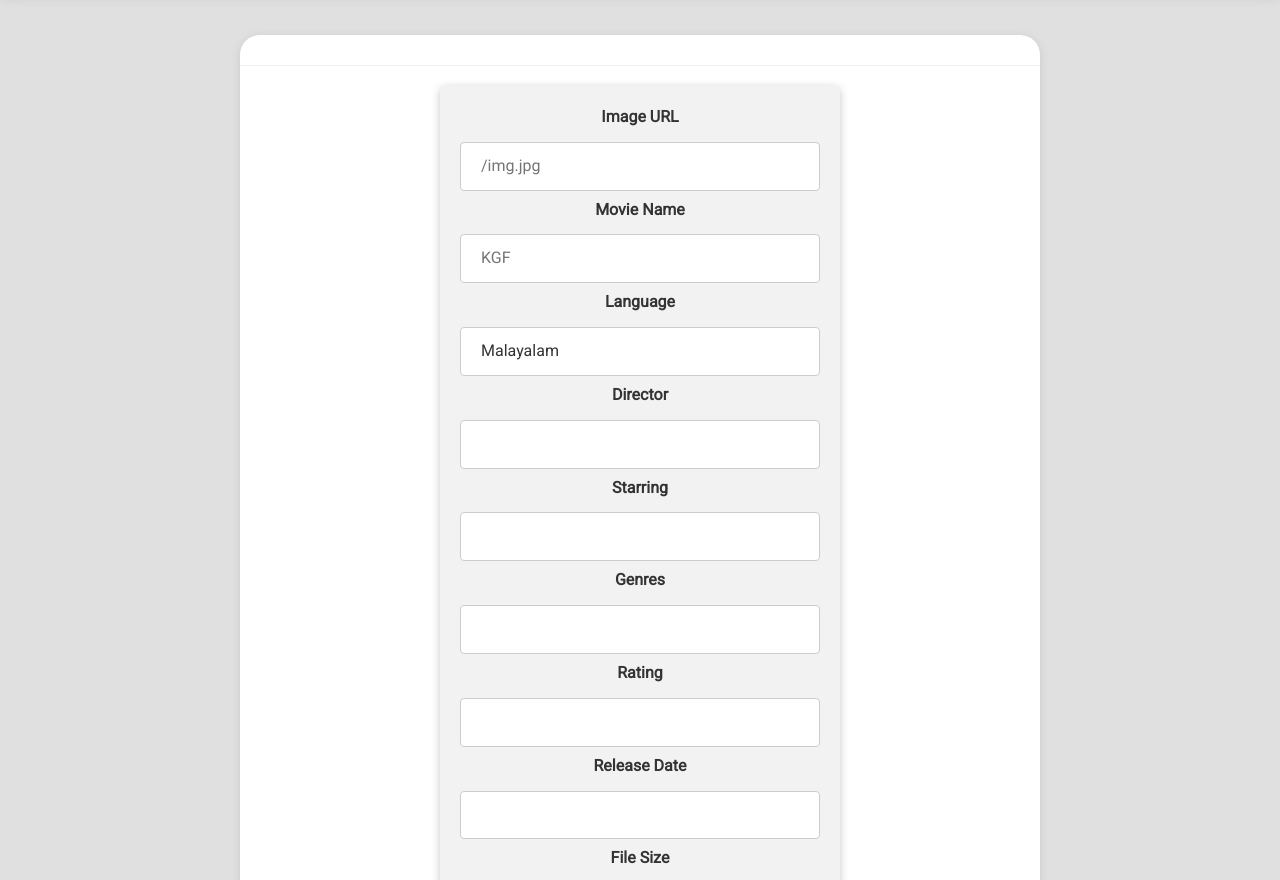
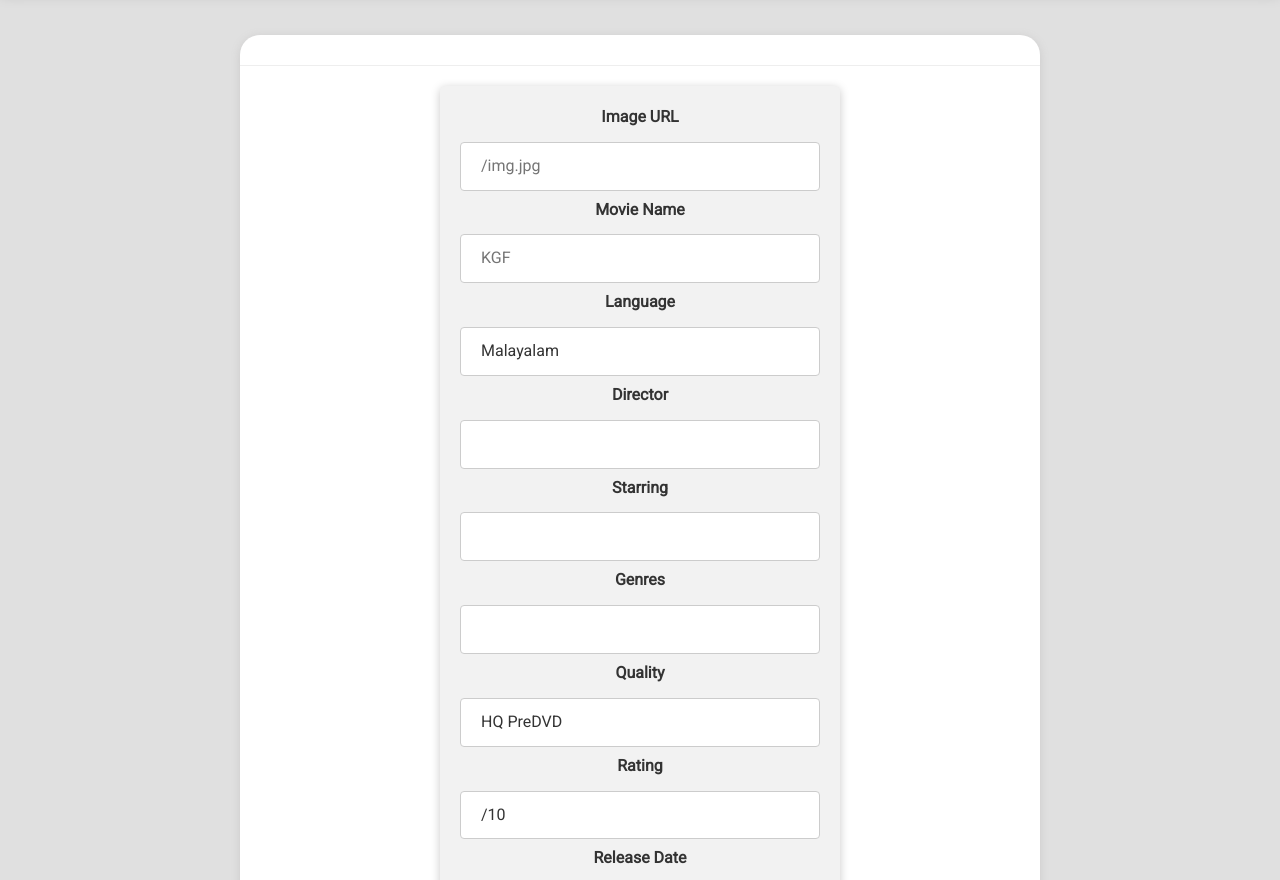
Before and after one commit to themindhacker/3, a plain HTML site: page index.html in a window 1280 px wide. Shown: the part 62-942 px from the top of the page. Drawn offline with nearby package versions, Linux system fonts and the light colour scheme.

Commit message:
Update index.html

```diff
--- a/index.html
+++ b/index.html
@@ -272,8 +272,12 @@ li {
       <input value="" id="Genres" type="text" />
       </div>
       <div class="generator__questions">
+        <label>Quality</label>
+        <input value="HQ PreDVD" id="Quality" type="text" />
+        </div>
+      <div class="generator__questions">
         <label>Rating</label>
-        <input value="" id="Rating" type="text" />
+        <input value="/10" id="Rating" type="text" />
         </div>
         <div class="generator__questions">
           <label>Release Date</label>
@@ -329,6 +333,7 @@ generate.addEventListener('click', () => {
     const date = document.querySelector('#date').value;
     const size = document.querySelector('#size').value;
     const synopsis = document.querySelector('#synopsis').value;
+    const Quality = document.querySelector('#Quality').value;
 	const markupContainer = document.querySelector('.generator__markup-generated');
 
 	const markup = `
@@ -346,7 +351,7 @@ generate.addEventListener('click', () => {
 
   <tr><td><b>Genres</b></td><td>${Genres}</td></tr>
 
-  <tr><td><b>Quality</b></td><td>HQ PreDVD</td></tr>
+  <tr><td><b>Quality</b></td><td>${Quality}</td></tr>
 
   <tr><td><b>Language</b></td><td>${lang}</td></tr>
 
```
